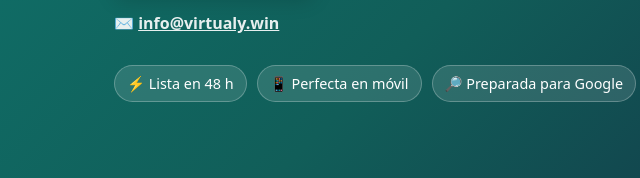
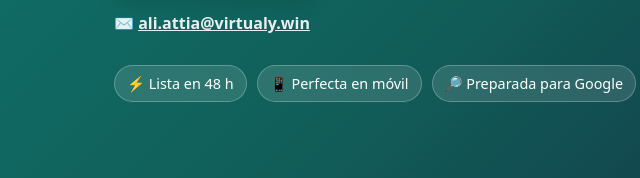
Before and after one commit to aliattia10/web-48h, a plain HTML site: page site/index.html in a window 1280 px wide. Shown: the part 434-612 px from the top of the page, 6-646 px from the left. Drawn offline with Linux system fonts and the light colour scheme.

Commit message:
Contact: ali.attia@virtualy.win

```diff
--- a/site/index.html
+++ b/site/index.html
@@ -78,9 +78,9 @@ body.en [data-es-only]{display:none}
 <section class="hero"><div class="wrap">
   <h1 data-i18n-html="h1">Tu web en <em>48 horas</em> por <em>99€</em></h1>
   <p class="lead" data-i18n="lead">Una página web sencilla, rápida y profesional para tu negocio en Oviedo y Asturias. Tus servicios, fotos, horario, mapa y un botón para que te escriban por WhatsApp o te llamen. Sin complicaciones y sin cuotas obligatorias.</p>
-  <a class="btn wa" href="mailto:info@virtualy.win?subject=Quiero%20mi%20web%20en%2048h" data-i18n="cta1">✉️ Pídela por email</a>
+  <a class="btn wa" href="mailto:ali.attia@virtualy.win?subject=Quiero%20mi%20web%20en%2048h" data-i18n="cta1">✉️ Pídela por email</a>
   <a class="btn ghost" href="#ejemplos" data-i18n="cta2">Ver ejemplos</a>
-  <p style="margin:14px 0 0;opacity:.9">✉️ <a href="mailto:info@virtualy.win?subject=Quiero%20mi%20web%20en%2048h" style="color:#fff;font-weight:700">info@virtualy.win</a></p>
+  <p style="margin:14px 0 0;opacity:.9">✉️ <a href="mailto:ali.attia@virtualy.win?subject=Quiero%20mi%20web%20en%2048h" style="color:#fff;font-weight:700">ali.attia@virtualy.win</a></p>
   <div class="badges">
     <span class="badge" data-i18n="b1">⚡ Lista en 48 h</span>
     <span class="badge" data-i18n="b2">📱 Perfecta en móvil</span>
@@ -127,7 +127,7 @@ body.en [data-es-only]{display:none}
         <li data-i18n="pl1e">Hosting gratis en Netlify</li>
         <li data-i18n="pl1f">1 ronda de cambios incluida</li>
       </ul>
-      <a class="btn wa" href="mailto:info@virtualy.win?subject=Quiero%20mi%20web%20en%2048h" data-i18n="cta3">✉️ La quiero</a>
+      <a class="btn wa" href="mailto:ali.attia@virtualy.win?subject=Quiero%20mi%20web%20en%2048h" data-i18n="cta3">✉️ La quiero</a>
     </div>
     <div class="plan">
       <div class="tag" style="color:var(--muted);font-weight:700" data-i18n="pl2tag">CUIDADO MENSUAL (OPCIONAL)</div>
@@ -138,7 +138,7 @@ body.en [data-es-only]{display:none}
         <li data-i18n="pl2c">Ayuda con tu ficha de Google</li>
         <li data-i18n="pl2d">Sin permanencia: te das de baja cuando quieras</li>
       </ul>
-      <a class="btn" href="mailto:info@virtualy.win?subject=Quiero%20mi%20web%20en%2048h" style="background:#e2e8f0" data-i18n="cta4">Preguntar</a>
+      <a class="btn" href="mailto:ali.attia@virtualy.win?subject=Quiero%20mi%20web%20en%2048h" style="background:#e2e8f0" data-i18n="cta4">Preguntar</a>
     </div>
   </div>
 </div></section>
@@ -147,7 +147,7 @@ body.en [data-es-only]{display:none}
   <h2 data-i18n="s_t">Cómo funciona</h2>
   <p class="sub" data-i18n="s_s">Tú solo tienes que mandarme la información. Yo me encargo del resto.</p>
   <div class="grid g3 steps">
-    <div class="card step"><h3 data-i18n="s1t">Me escribes</h3><p data-i18n="s1d">Por email (info@virtualy.win). Me cuentas qué haces y me mandas fotos, horario y servicios.</p></div>
+    <div class="card step"><h3 data-i18n="s1t">Me escribes</h3><p data-i18n="s1d">Por email (ali.attia@virtualy.win). Me cuentas qué haces y me mandas fotos, horario y servicios.</p></div>
     <div class="card step"><h3 data-i18n="s2t">La preparo</h3><p data-i18n="s2d">En 48 horas tienes un enlace para ver tu web. Si quieres cambiar algo, lo ajusto.</p></div>
     <div class="card step"><h3 data-i18n="s3t">La publicamos</h3><p data-i18n="s3d">Cuando te guste, la publicamos, la enlazamos desde Google Maps e Instagram y pagas.</p></div>
   </div>
@@ -165,13 +165,13 @@ body.en [data-es-only]{display:none}
 <section><div class="wrap">
   <div class="cta">
     <h2 data-i18n="c_t">¿Hablamos?</h2>
-    <p data-i18n="c_s">Escríbeme a info@virtualy.win y te cuento cómo quedaría la web de tu negocio.</p>
-    <a class="btn wa" href="mailto:info@virtualy.win?subject=Quiero%20mi%20web%20en%2048h" data-i18n="cta5">✉️ info@virtualy.win</a>
+    <p data-i18n="c_s">Escríbeme a ali.attia@virtualy.win y te cuento cómo quedaría la web de tu negocio.</p>
+    <a class="btn wa" href="mailto:ali.attia@virtualy.win?subject=Quiero%20mi%20web%20en%2048h" data-i18n="cta5">✉️ ali.attia@virtualy.win</a>
 
   </div>
 </div></section>
 
-<footer><div class="wrap"><span data-i18n="foot">Webs sencillas para pequeños negocios · Oviedo, Asturias</span> · Ali Attia · <a href="mailto:info@virtualy.win?subject=Quiero%20mi%20web%20en%2048h">info@virtualy.win</a> · © 2026</div></footer>
+<footer><div class="wrap"><span data-i18n="foot">Webs sencillas para pequeños negocios · Oviedo, Asturias</span> · Ali Attia · <a href="mailto:ali.attia@virtualy.win?subject=Quiero%20mi%20web%20en%2048h">ali.attia@virtualy.win</a> · © 2026</div></footer>
 
 <script>
 const EN={
@@ -194,7 +194,7 @@ p_t:"Clear pricing, no fine print",p_s:"Pay once and the website is yours. Maint
 pl1tag:"WEBSITE IN 48 H",pl1once:"one-off",pl1a:"One-page website, designed for your business",pl1b:"Services, photos, hours, map",pl1c:"WhatsApp and call button",pl1d:"Google- and mobile-ready",pl1e:"Free hosting on Netlify",pl1f:"1 round of changes included",cta3:"✉️ I want it",
 pl2tag:"MONTHLY CARE (OPTIONAL)",pl2mo:"/ month",pl2a:"Small changes whenever you need them (hours, prices, photos)",pl2b:"Regular check that everything works",pl2c:"Help with your Google Business listing",pl2d:"No lock-in: cancel anytime",cta4:"Ask",
 s_t:"How it works",s_s:"You just send me the info. I handle the rest.",
-s1t:"You message me",s1d:"By email (info@virtualy.win). Tell me what you do and send photos, hours and services.",
+s1t:"You message me",s1d:"By email (ali.attia@virtualy.win). Tell me what you do and send photos, hours and services.",
 s2t:"I build it",s2d:"Within 48 hours you get a link to preview your site. Want changes? I'll adjust it.",
 s3t:"We publish it",s3d:"Once you're happy, we publish it, link it from Google Maps and Instagram, and you pay.",
 faq_t:"FAQ",fq1:"Is it really €99 with no extra costs?",fa1:"Yes. The website and Netlify hosting have no extra cost. The only optional extras are your own domain (.es / .com, about €10–15/year, paid directly by you) and the €9 monthly care if you want it.",
@@ -202,7 +202,7 @@ fq2:"When do I pay?",fa2:"Once you've seen the website and you like it. So there
 fq3:"What do you need from me?",fa3:"Business name, services (and prices if you want to show them), hours, address, phone/WhatsApp and a few photos. If you already have Instagram or a Google listing, I can take a lot from there.",
 fq4:"What if I already have Facebook or Instagram?",fa4:"Great — they complement each other. Social media is good for day-to-day, but a website shows up on Google, loads fast and gives all the info at a glance without needing an account.",
 fq5:"Can I get an online shop or automatic bookings?",fa5:"This offer is for a one-page website. If you need something bigger, let's talk and I'll quote it separately.",
-c_t:"Shall we talk?",c_s:"Email me at info@virtualy.win and I'll tell you how your business website could look.",cta5:"✉️ info@virtualy.win",
+c_t:"Shall we talk?",c_s:"Email me at ali.attia@virtualy.win and I'll tell you how your business website could look.",cta5:"✉️ ali.attia@virtualy.win",
 foot:"Simple websites for small businesses · Oviedo, Asturias"};
 const ES={};document.querySelectorAll('[data-i18n]').forEach(e=>ES[e.dataset.i18n]=e.textContent);
 document.querySelectorAll('[data-i18n-html]').forEach(e=>ES[e.dataset.i18nHtml]=e.innerHTML);
```
Also changed, not shown: site/demo-fisioterapia/index.html (+2 -2 lines), site/demo-peluqueria/index.html (+2 -2 lines), site/demo-sidreria/index.html (+2 -2 lines), 2 other files.
